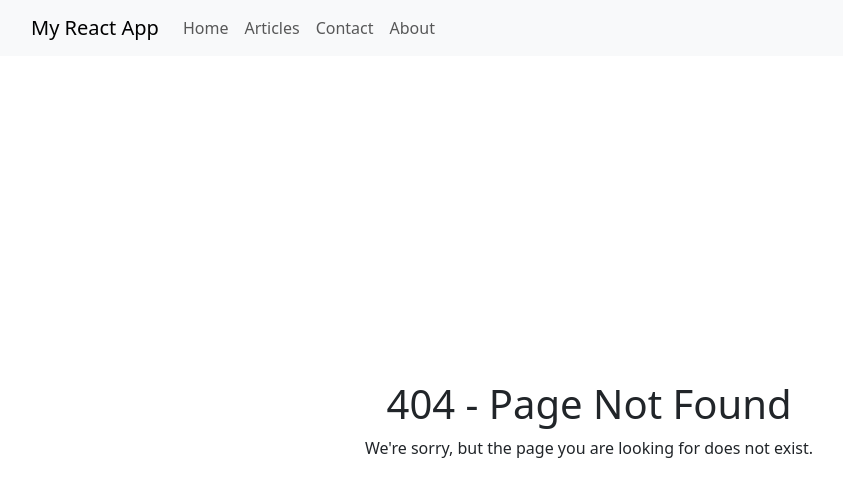
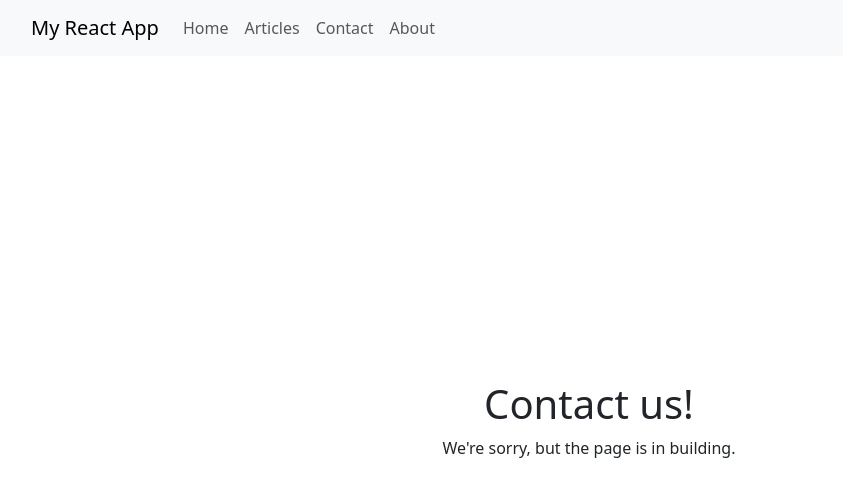
Before and after one commit to anthony-bt/ReactJSApp, a React (Create React App) app: page /contact in a window 1280 px wide. Before the commit this address had no page. Shown: the top 496 px of the page, without its empty margins (51-894 px from the left). Built offline with nearby package versions, Linux system fonts and the light colour scheme.

Commit message:
Add contact page

```diff
--- a/src/App.js
+++ b/src/App.js
@@ -3,6 +3,7 @@ import { BrowserRouter, Routes, Route } from "react-router-dom";
 import Layout from './layout';
 import Dashboard from './dashboard';
 import Articles from './articles';
+import Contact from './contact';
 import ErrorPage from './error-page';
 
 export default function App() {
@@ -12,7 +13,7 @@ export default function App() {
           <Route path="/" element={<Layout />}>
           <Route index element={<Dashboard />} />
           <Route path="articles" element={<Articles />} />
-          <Route path="contact" element={<ErrorPage />} />
+          <Route path="contact" element={<Contact />} />
           <Route path="about" element={<ErrorPage />} />
           <Route path="*" element={<ErrorPage />} />
         </Route>
--- /dev/null
+++ b/src/contact.js
@@ -0,0 +1,25 @@
+import React, { useEffect } from "react";
+
+export default function Contact() {
+
+  useEffect(() => {
+    document.title = 'My Test - Contact';
+  }, []);
+
+  return (
+    <div style={style.container}>
+      <h1>Contact us!</h1>
+      <p>We're sorry, but the page is in building.</p>
+    </div>
+  );
+}
+
+const style = {
+  container: {
+    height: 'calc(100vh - 56px)',
+    display: 'flex',
+    flexDirection: 'column',
+    alignItems: 'center',
+    justifyContent: 'center',
+  }
+};
```
